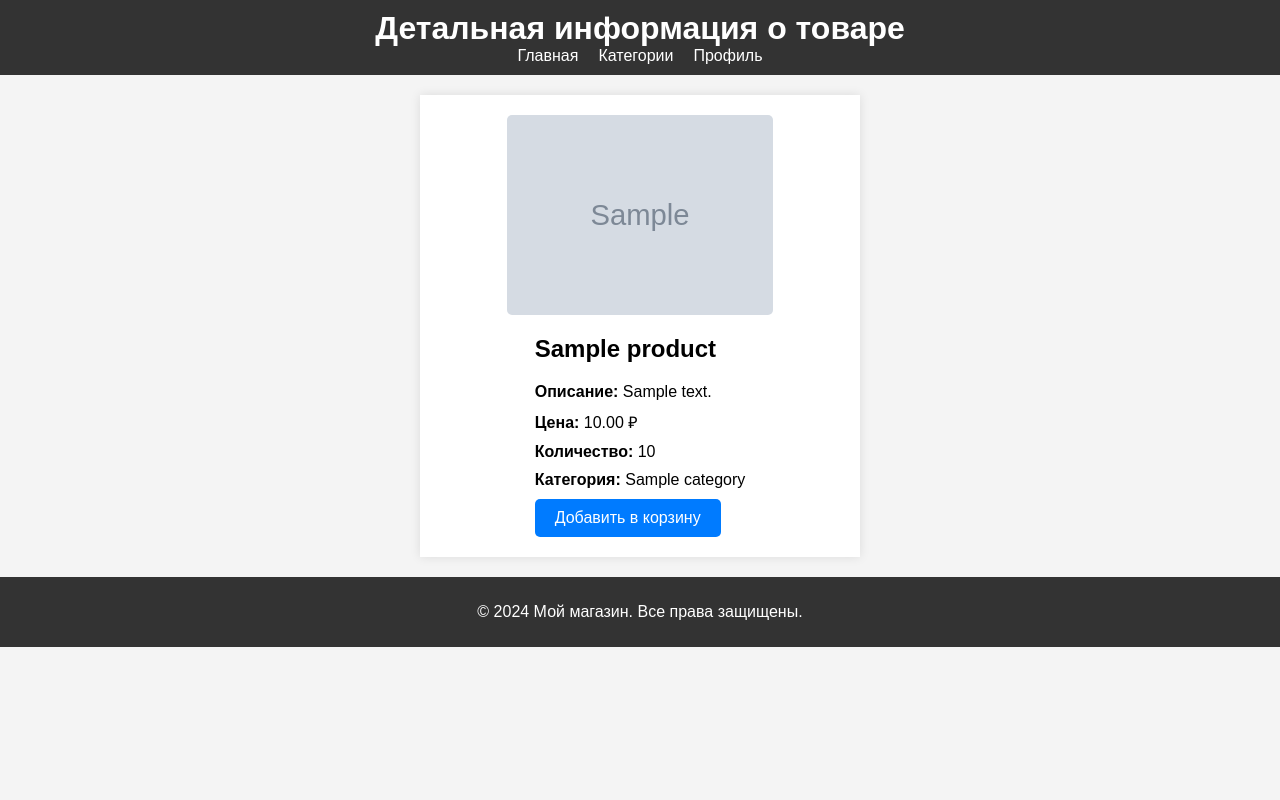
After one commit to matotski/Web-Market, a Django app: page /products/1 in a window 1280 px wide. The commit adds this page. Run offline with Django 5.2, Linux system fonts and the light colour scheme; tables that the repository leaves empty hold one stand-in row (values such as "Sample post"); grey boxes marked "Sample" are stand-in pictures.

Commit message:
Make a detail page for product/ Change a str view of models in admin/

```diff
--- a/src/products/admin.py
+++ b/src/products/admin.py
@@ -1,5 +1,5 @@
 from django.contrib import admin
-from .models import Product, Category
+from .models import Product, Category, Basket
 
 admin.site.register(Product)
 admin.site.register(Category)
--- a/src/products/models.py
+++ b/src/products/models.py
@@ -5,7 +5,7 @@ class Category(models.Model):
     name = models.CharField(max_length=50, unique=True)
     description = models.TextField(null=True, blank=True)
 
-    def str(self):
+    def __str__(self):
         return f'{self.name}'
 
 class Product(models.Model):
@@ -16,7 +16,7 @@ class Product(models.Model):
     image = models.ImageField(upload_to='static/vendor/media/products_images', default='static/vendor/media/products_images/product.png')
     category = models.ForeignKey(to=Category, on_delete=models.PROTECT)
 
-    def str(self):
+    def __str__(self):
         return f'{self.name} ({self.category}) - {self.price}'
 
 class Basket(models.Model):
--- a/src/products/urls.py
+++ b/src/products/urls.py
@@ -1,8 +1,9 @@
 from django.urls import path
-from .views import products, basket_add, basket_remove
+from .views import products, product_detail, basket_add, basket_remove
 
 urlpatterns = [
     path('', products, name='products'),
+    path('<int:product_id>', product_detail, name='product_detail'),
     path('baskets/add/<int:product_id>/', basket_add, name='basket_add'),
     path('baskets/remove/<int:basket_id>/', basket_remove, name='basket_remove'),
 ]
--- a/src/products/views.py
+++ b/src/products/views.py
@@ -10,13 +10,17 @@ def main(request):
 
 def products(request):
     products = Product.objects.all()
-    return render(request, 'products/products.html', context={'products':products})
+    return render(request, 'products/products.html', context={'products': products})
+
+def product_detail(request, product_id: id):
+    product = Product.objects.get(id=product_id)
+    return render(request, 'products/product_detail.html', context={'product': product})
 
 
 @login_required
 def basket_add(request, product_id: id):
-    product = Product.objects.get(id = product_id)
-    baskets = Basket.objects.filter(user = request.user, product = product)
+    product = Product.objects.get(id=product_id)
+    baskets = Basket.objects.filter(user=request.user, product=product)
 
     if not baskets.exists():
         Basket.objects.create(user=request.user, product=product, quantity=1)
@@ -24,10 +28,10 @@ def basket_add(request, product_id: id):
     basket = baskets.first()
     basket.quantity += 1
     basket.save()
-    return HttpResponseRedirect(reverse('products'))
+    return HttpResponseRedirect(request.META['HTTP_REFERER'])
 
 @login_required
 def basket_remove(request, basket_id):
     basket = Basket.objects.get(id=basket_id)
     basket.delete()
-    return HttpResponseRedirect(reverse('profile'))
+    return HttpResponseRedirect(request.META['HTTP_REFERER'])
--- /dev/null
+++ b/src/static/vendor/css/products/product_detail.css
@@ -0,0 +1,94 @@
+/* Общие стили */
+body {
+    font-family: Arial, sans-serif;
+    margin: 0;
+    padding: 0;
+    background-color: #f4f4f4;
+}
+
+header {
+    background-color: #333;
+    color: #fff;
+    padding: 10px 20px;
+    text-align: center;
+}
+
+header h1 {
+    margin: 0;
+}
+
+nav ul {
+    list-style: none;
+    padding: 0;
+    margin: 0;
+    display: flex;
+    justify-content: center;
+}
+
+nav ul li {
+    margin: 0 10px;
+}
+
+nav ul li a {
+    color: #fff;
+    text-decoration: none;
+}
+
+nav ul li a:hover {
+    text-decoration: underline;
+}
+
+.product-detail-container {
+    max-width: 400px;
+    margin: 20px auto;
+    padding: 20px;
+    background-color: #fff;
+    box-shadow: 0 0 10px rgba(0, 0, 0, 0.1);
+}
+
+.product-detail {
+    display: flex;
+    flex-direction: column;
+    gap: 20px;
+    flex-wrap: wrap;
+    justify-content: space-between;
+    align-items: center;
+}
+
+
+.product-detail__img img {
+    width: auto;
+    height: 200px;
+    border-radius: 5px;
+}
+
+
+.product-detail__content h2 {
+    margin-top: 0;
+}
+
+.product-detail__content p {
+    margin: 10px 0;
+}
+
+.btn {
+    display: inline-block;
+    padding: 10px 20px;
+    background-color: #007bff;
+    color: #fff;
+    text-decoration: none;
+    border-radius: 5px;
+    transition: background-color 0.3s ease;
+}
+
+.btn:hover {
+    background-color: #0056b3;
+}
+
+footer {
+    background-color: #333;
+    color: #fff;
+    text-align: center;
+    padding: 10px 0;
+    margin-top: 20px;
+}
--- a/src/static/vendor/css/products/products.css
+++ b/src/static/vendor/css/products/products.css
@@ -35,6 +35,11 @@ nav ul li a {
     display: flex;
     flex-wrap: wrap;
     justify-content: space-around;
+}
+
+.product__url{
+    text-decoration: none;
+    color: #000;
 }
 
 .product {
--- a/src/templates/products/main.html
+++ b/src/templates/products/main.html
@@ -34,7 +34,7 @@
                         </li>
                         <li><a class="dropdown-item" href="orders/orders.html">Заказы</a></li>
                         {% if user.is_superuser or user.is_staff %}
-                        <li><a class="dropdown-item" href="admin">Админ-панель</a></li>
+                        <li><a class="dropdown-item" href="admin/">Админ-панель</a></li>
                         {% endif %}
                         <li>
                             <hr class="dropdown-divider">
--- /dev/null
+++ b/src/templates/products/product_detail.html
@@ -0,0 +1,44 @@
+{% load static %}
+
+<html lang="en">
+<head>
+    <meta charset="UTF-8">
+    <meta name="viewport" content="width=device-width, initial-scale=1.0">
+    <meta http-equiv="X-UA-Compatible" content="ie=edge">
+    <title>{{ product.name }}</title>
+    <link rel="stylesheet" href="{% static 'vendor/css/products/product_detail.css' %}">
+    <script src="{% static 'js/scripts.js' %}" defer></script>
+</head>
+<body>
+    <header>
+        <h1>Детальная информация о товаре</h1>
+        <nav>
+            <ul>
+                <li><a href="{% url 'main' %}">Главная</a></li>
+                <li><a href="#">Категории</a></li>
+                <li><a href="{% url 'profile' %}">Профиль</a></li>
+            </ul>
+        </nav>
+    </header>
+
+    <div class="product-detail-container">
+        <div class="product-detail">
+            <div class="product-detail__img">
+                <img src="{{ product.image.url }}" alt="{{ product.name }}">
+            </div>
+            <div class="product-detail__content">
+                <h2>{{ product.name }}</h2>
+                <p><strong>Описание:</strong> {{ product.description }}</p>
+                <p><strong>Цена:</strong> {{ product.price }} ₽</p>
+                <p><strong>Количество:</strong> {{ product.quantity }}</p>
+                <p><strong>Категория:</strong> {{ product.category }}</p>
+                <a href="{% url 'basket_add' product.id %}" class="btn btn-add-to-cart">Добавить в корзину</a>
+            </div>
+        </div>
+    </div>
+
+    <footer>
+        <p>&copy; 2024 Мой магазин. Все права защищены.</p>
+    </footer>
+</body>
+</html>
--- a/src/users/models.py
+++ b/src/users/models.py
@@ -11,5 +11,5 @@ class User(AbstractUser):
         upload_to="static/vendor/media/users", default="static/vendor/media/users/default.svg", blank=True
     )
 
-    def str(self):
+    def __str__(self):
         return f"{self.first_name} {self.last_name}"
```
Also changed, not shown: src/templates/products/products.html (+5 -2 lines).
